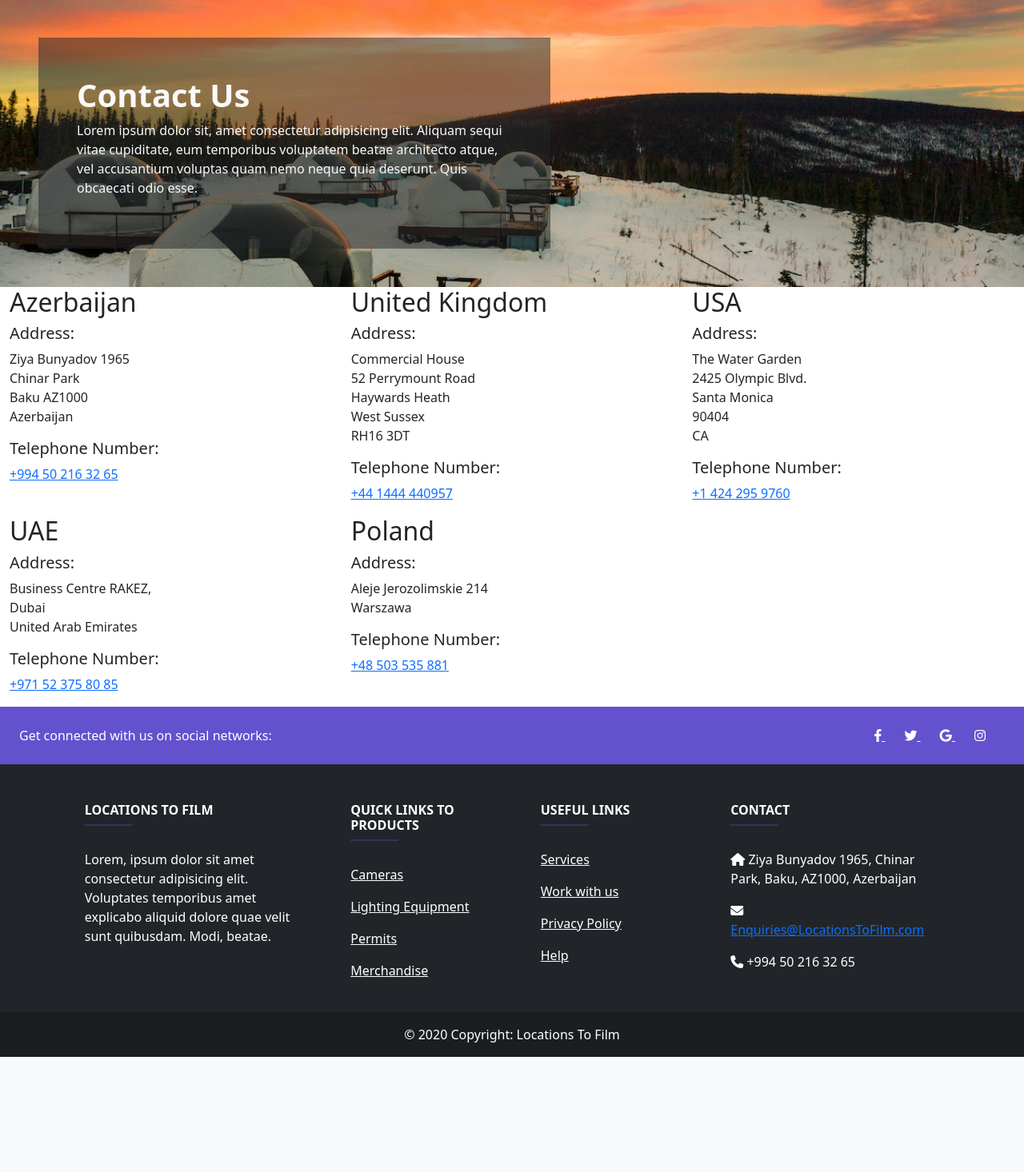
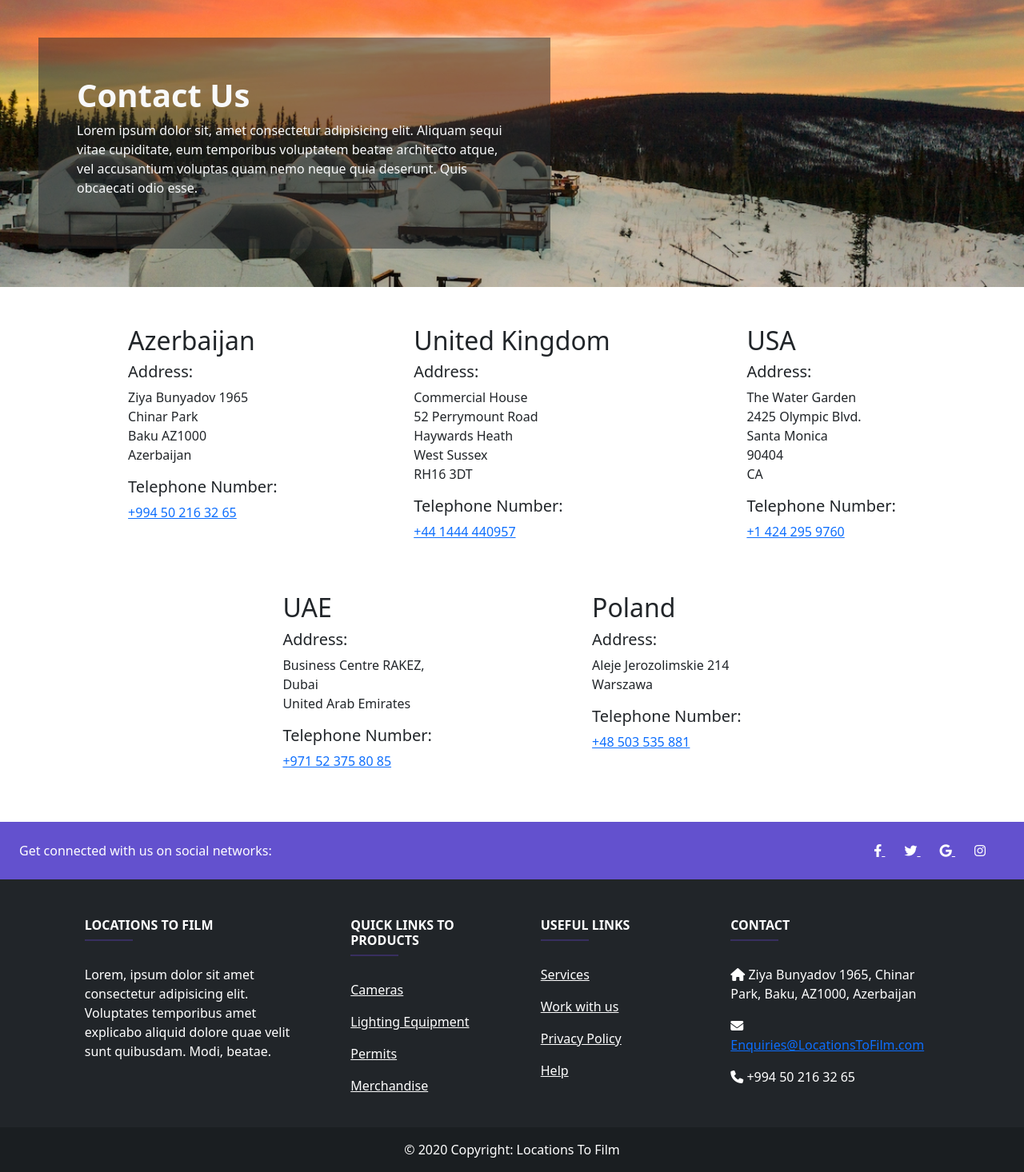
Before and after one commit to isaacemilien/LocationsToFilm, a PHP site: page /contact.php in a window 1280 px wide. Shown: the part 57-1523 px from the top of the page at 80% size. Before the commit the page ends 1379 px from the top, so only its background shows below. Run offline with PHP 8.4, Linux system fonts and the light colour scheme; some libraries are stand-ins or nearby versions.

Commit message:
Reformatted contact page

```diff
--- a/contact.php
+++ b/contact.php
@@ -10,8 +10,9 @@
         </div>
       </div>
     <!-- Office Location cards -->
-    <div class="row">
-      <div class="col-lg-4">
+    <div class="row justify-content-center m-5">
+      <div class="col-lg-4 d-flex justify-content-center">
+        <div>
           <h2>Azerbaijan</h2>
           <h5>Address:</h5>
           <p>Ziya Bunyadov 1965</br>
@@ -21,8 +22,10 @@
             <h5>Telephone Number:</h5>
             <a href="tel:+994 50 216 32 65">+994 50 216 32 65</a>
           </p>
-      </div><!-- /.col-lg-4 -->
-      <div class="col-lg-4">
+        </div>
+      </div>
+      <div class="col-lg-4 d-flex justify-content-center">
+        <div>
           <h2>United Kingdom</h2>
           <h5>Address:</h5>
           <p>Commercial House</br>
@@ -33,9 +36,10 @@
             <h5>Telephone Number:</h5>
             <a href="tel:+44 1444 440957">+44 1444 440957</a>
           </p>
-      </div><!-- /.col-lg-4 -->
-      <div class="col-lg-4">
-
+        </div>
+      </div>
+      <div class="col-lg-4 d-flex justify-content-center">
+        <div>
           <h2>USA</h2>
           <h5>Address:</h5>
           <p>The Water Garden</br>
@@ -46,9 +50,14 @@
             <h5>Telephone Number:</h5>
             <a href="tel:+1 424 295 9760">+1 424 295 9760</a>
           </p>
-      </div><!-- /.col-lg-4 -->
-      <div class="col-lg-4">
+        </div>
+      </div>
 
+    </div>
+
+    <div class="row justify-content-center m-5">
+      <div class="col-lg-4 d-flex justify-content-center">
+        <div>
           <h2>UAE</h2>
           <h5>Address:</h5>
           <p>Business Centre RAKEZ,</br>
@@ -57,9 +66,10 @@
             <h5>Telephone Number:</h5>
             <a href="tel:+971 52 375 80 85">+971 52 375 80 85</a>
           </p>
-      </div><!-- /.col-lg-4 -->
-      <div class="col-lg-4">
-
+        </div>
+      </div>
+      <div class="col-lg-4 d-flex justify-content-center">
+        <div>
           <h2>Poland</h2>
           <h5>Address:</h5>
           <p>Aleje Jerozolimskie 214</br>
@@ -67,7 +77,8 @@
           <h5>Telephone Number:</h5>
           <a href="tel:+48 503 535 881">+48 503 535 881</a>
           </p>
-      </div><!-- /.col-lg-4 -->
-    </div><!-- /.row -->
+        </div>
+      </div>
+    </div>
   </div>
 <?php include "footer.php"; ?>
```
Lines whose indentation alone changed are shown as unchanged.
